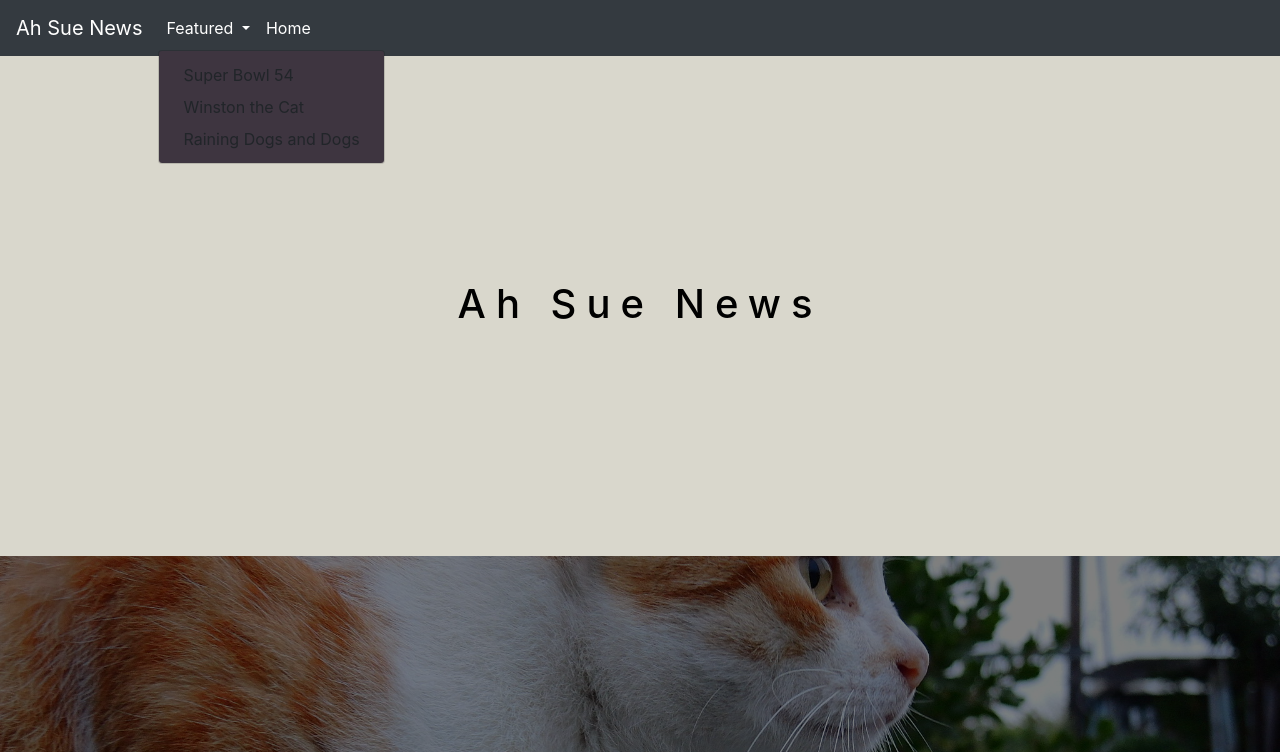
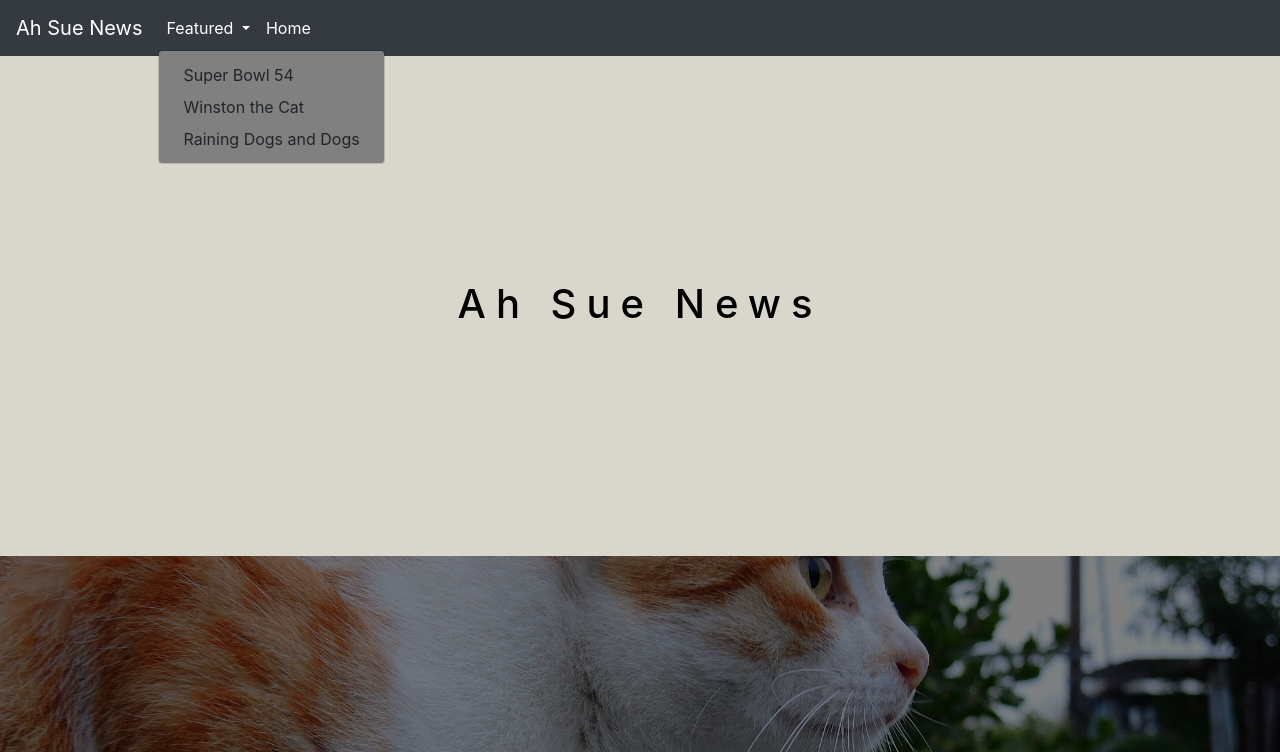
Before and after one commit to tahsue/Creative-Project-1, a plain HTML site: page index.html in a window 1280 px wide. Both pictures are taken after a click on the button "Featured". Shown: the top 752 px of the page. Drawn offline with nearby package versions, Linux system fonts and the light colour scheme.

Commit message:
Final Commit

```diff
--- a/index.html
+++ b/index.html
@@ -3,9 +3,10 @@
 
 <head>
     <title>Ah Sue News</title>
+    <link rel="stylesheet" href="https://stackpath.bootstrapcdn.com/bootstrap/4.4.1/css/bootstrap.min.css" integrity="sha384-Vkoo8x4CGsO3+Hhxv8T/Q5PaXtkKtu6ug5TOeNV6gBiFeWPGFN9MuhOf23Q9Ifjh" crossorigin="anonymous">
     <link rel="stylesheet" type="text/css" href="styles.css">
-    <link rel="stylesheet" href="https://stackpath.bootstrapcdn.com/bootstrap/4.4.1/css/bootstrap.min.css" integrity="sha384-Vkoo8x4CGsO3+Hhxv8T/Q5PaXtkKtu6ug5TOeNV6gBiFeWPGFN9MuhOf23Q9Ifjh" crossorigin="anonymous">
-<meta name="viewport" content="width=device-width, initial-scale=1.0, maximum-scale=1.0">
+
+    <meta name="viewport" content="width=device-width, initial-scale=1.0, maximum-scale=1.0">
 </head>
 
 <body>
--- a/styles.css
+++ b/styles.css
@@ -1,3 +1,5 @@
+
+
 
 .main-title {
 
@@ -75,7 +77,7 @@ img {
     position: static;
     float: none;
     color: black;
-    background-color: #3E3540;
+    background-color: grey;
 }
 a {
     color: black;
```
